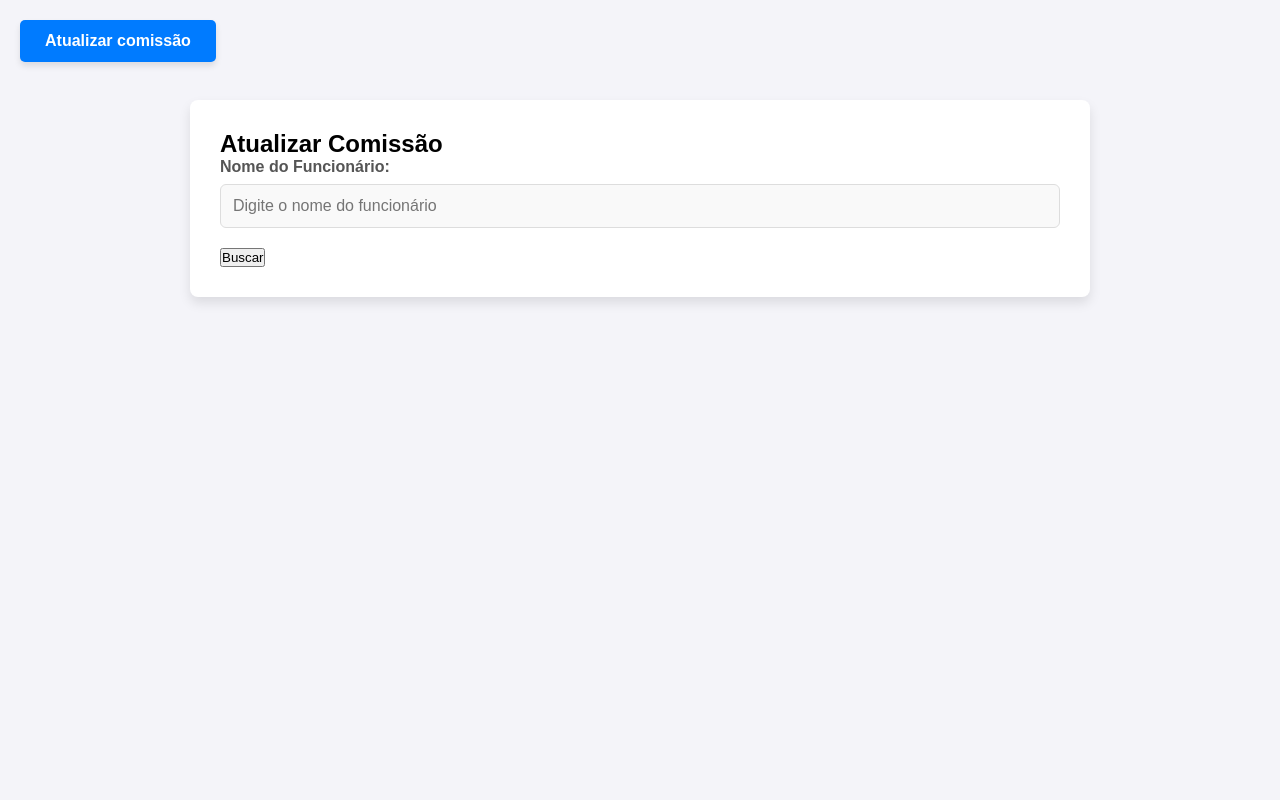
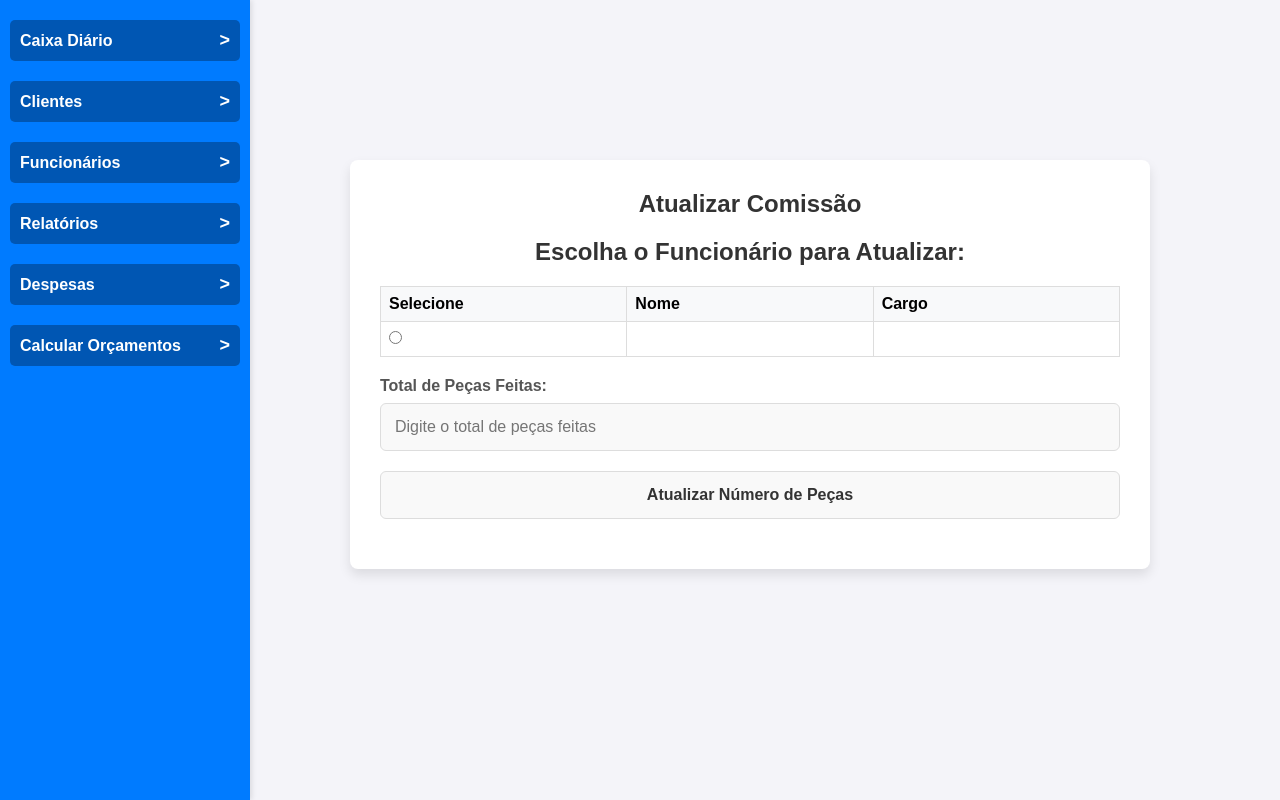
Before and after one commit to igorlds07/Oficina_projeto, a Flask app: page /funcionarios_atualizar in a window 1280 px wide. Run offline with Flask 2, Linux system fonts and the light colour scheme; tables that the repository leaves empty or names only in its code hold one stand-in row (values such as "Sample post").

Commit message:
Atualização da rota de comissão
Foi atualizado o formato de inserção de comissão, sendo que o cálculo ja efetuado no backend e inserido no banco de dados, a rota apenas pede o número de peças feitas

```diff
--- a/main.py
+++ b/main.py
@@ -292,45 +292,43 @@
 def funcionarios_atualizar():
     conexao = conexao_bd()
     cursor = conexao.cursor()
-    funcionario = None
 
     if request.method == 'POST':
+        # Obter o ID ou nome do funcionário selecionado
+        funcionario_id = request.form.get('funcionario_id')
+        total_pecas = request.form.get('total_peças', type=int) or 0
+        total_comissao = total_pecas * 70
 
-        nome_funcionario = request.form.get('nome')
+        if funcionario_id:
+            cursor.execute('SELECT * FROM funcionários WHERE idFuncionários = %s;', (funcionario_id,))
+            funcionario_escolhido = cursor.fetchone()
 
-        cursor.execute('SELECT * FROM funcionários WHERE nome = %s;', (nome_funcionario,))
-        funcionario_escolhido = cursor.fetchall()
+            if funcionario_escolhido:
+                # Atualizar as peças no banco de dados
+                total_pecas_atual = funcionario_escolhido[4] if funcionario_escolhido[4] is not None else 0
+                total_comissao_atual = funcionario_escolhido[5] if funcionario_escolhido[5] is not None else 0
 
-        if funcionario_escolhido:
-            funcionario_escolhido = funcionario_escolhido[0]
+                novo_total_pecas = total_pecas_atual + total_pecas
+                novo_total_comissao = total_comissao_atual + total_comissao
 
-            # Obter os valores do formulário
-            total_pecas = request.form.get('total_peças', 0)  # Valor padrão de 0 caso não seja enviado
-            valor_comissao = request.form.get('valor_comissão', 0)  # Valor padrão de 0 caso não seja enviado
+                cursor.execute('''UPDATE funcionários
+                                  SET total_peças = %s, valor_comissão = %s
+                                  WHERE idFuncionários = %s;''',
+                               (novo_total_pecas, novo_total_comissao, funcionario_id))
+                conexao.commit()
+                flash('Número de peças atualizado com sucesso!', 'success')
+            else:
+                flash('Funcionário não encontrado!', 'error')
+        else:
+            flash('Por favor, selecione um funcionário.', 'error')
 
-            # Recuperar os valores do banco de dados e substituir None por 0
-            total_pecas_db = funcionario_escolhido[0][5] if funcionario_escolhido[0][5] is not None else 0
-            valor_comissao_db = funcionario_escolhido[0][6] if funcionario_escolhido[0][6] is not None else 0
+    # Carregar todos os funcionários para exibir na lista
+    cursor.execute('SELECT * FROM funcionários')
+    funcionarios = cursor.fetchall()
 
-            # Somar os valores antigos com os novos
-            novo_total_pecas = total_pecas_db + int(total_pecas)  # Soma de total_peças
-            novo_valor_comissao = valor_comissao_db + float(valor_comissao)  # Soma de valor_comissão
+    conexao.close()
 
-            # Atualiza o banco de dados com os valores acumulados
-            comando = """UPDATE funcionários
-                                               SET total_peças = %s, valor_comissão = %s
-                                               WHERE nome = %s;"""
-            cursor.execute(comando, (novo_total_pecas, novo_valor_comissao, funcionario_escolhido[0][0]))
-            conexao.commit()
-            conexao.close()
-            flash('Valores adicionados com sucesso!', 'sucess')
-
-            return render_template('funcionarios_atualizar.html', funcionario=funcionario_escolhido)
-
-        else:
-            flash('Funcionário não encontrado!', 'error')
-
-    return render_template('funcionarios_atualizar.html', funcionario=funcionario)
+    return render_template('funcionarios_atualizar.html', funcionarios=funcionarios)
 
 
 @app.route('/excluir_funcionario', methods=['GET', 'POST'])
@@ -434,7 +432,6 @@
         """
         cursor.execute(query, (data_inicio.strftime('%Y-%m-%d'), data_fim.strftime('%Y-%m-%d')))
         resultados = cursor.fetchall()
-
 
         query = """
                SELECT SUM(valor_orcamento)
@@ -612,7 +609,7 @@
 
 @app.route('/calcular_orcamento', methods=['GET', 'POST'])
 def calcular_orcamento():
-    preco_venda = None
+
     if request.method == 'POST':
         valor_orcamento = request.form.get('valor_orcamento')
         valor_despesa = request.form.get('valor_despesas')
--- a/templates/caixa_diario.html
+++ b/templates/caixa_diario.html
@@ -100,6 +100,7 @@
     </style>
 </head>
 <body>
+
 {% include 'menu.html' %}
     <div class="container">
         <!-- Cabeçalho -->
--- a/templates/funcionarios_atualizar.html
+++ b/templates/funcionarios_atualizar.html
@@ -3,7 +3,7 @@
 <head>
     <meta charset="UTF-8">
     <meta name="viewport" content="width=device-width, initial-scale=1.0">
-    <title>Atualizar comissão</title>
+    <title>Atualizar Comissão</title>
     <style>
         /* Resetando margens e preenchimentos */
         * {
@@ -16,52 +16,26 @@
             font-family: Arial, sans-serif;
             background-color: #f4f4f9;
             margin-bottom: 80px; /* Para evitar sobreposição com o menu */
-        }
-
-        /* Estilo para o menu superior com botões */
-        .menu {
-            position: fixed;
-            top: 20px; /* Posiciona o menu mais para baixo */
-            left: 20px;
-            z-index: 1000; /* Certifica que o botão fique sempre sobreposto */
-            display: flex;
-            flex-direction: column;  /* Organiza os botões em coluna */
-            gap: 15px;
-        }
-
-        .menu button {
-            background-color: #007bff;
-            color: white;
-            border: none;
-            padding: 12px 25px;
-            font-size: 16px;
-            font-weight: bold;
-            cursor: pointer;
-            border-radius: 5px;
-            box-shadow: 0px 4px 6px rgba(0, 0, 0, 0.1);
-            transition: background-color 0.3s ease, transform 0.2s ease;
-        }
-
-        .menu button:hover {
-            background-color: #0056b3;
-            transform: scale(1.05);
+            padding-top: 60px; /* Espaço no topo para o menu fixo */
         }
 
         /* Estilo para o conteúdo da página de cadastro */
         .container {
             width: 100%;
-            max-width: 900px;
+            max-width: 800px;
             margin: 100px auto;
+            margin-left: 350px;
+            padding: 30px;
             background-color: #fff;
-            padding: 30px;
             border-radius: 8px;
             box-shadow: 0px 6px 12px rgba(0, 0, 0, 0.1);
+            box-sizing: border-box;
         }
 
-        h1 {
+        h1, h2 {
             text-align: center;
             color: #333;
-            margin-bottom: 30px;
+            margin-bottom: 20px;
         }
 
         .form-group {
@@ -77,7 +51,7 @@
 
         .form-group input, .form-group select {
             width: 100%;
-            padding: 12px;
+            padding: 14px;
             border: 1px solid #ddd;
             border-radius: 6px;
             font-size: 16px;
@@ -91,57 +65,95 @@
             outline: none;
         }
 
-        .form-group input[type="submit"] {
+        /* Estilo para a tabela de funcionários */
+        table {
+            width: 100%;
+            border-collapse: collapse;
+            margin-bottom: 20px;
+            table-layout: fixed;
+        }
+
+        table th, table td {
+            padding: 8px;
+            text-align: left;
+            border: 1px solid #ddd;
+        }
+
+        table th {
+            background-color: #f8f9fa;
+            font-weight: bold;
+        }
+
+        table td {
+            background-color: #fff;
+        }
+
+        /* Estilo para os botões de opção (radio) */
+        input[type="radio"] {
+            margin-right: 10px;
+        }
+
+        label {
+            cursor: pointer;
+            font-size: 16px;
+            color: #333;
+        }
+
+        /* Estilo para os botões */
+        .btn-atualizar, .btn-buscar {
+            background-color: #007bff;
+            color: white;
+            border: none;
+            padding: 12px 25px;
+            font-size: 16px;
+            font-weight: bold;
+            cursor: pointer;
+            border-radius: 5px;
+            transition: background-color 0.3s ease, transform 0.2s ease;
+        }
+
+        .btn-atualizar:hover, .btn-buscar:hover {
+            background-color: #0056b3;
+            transform: scale(1.05);
+        }
+
+        /* Estilo para as mensagens */
+        .messages .alert {
+            padding: 12px;
+            margin-top: 20px;
+            border-radius: 5px;
+        }
+
+        .alert-success {
             background-color: #28a745;
             color: white;
-            border: none;
-            cursor: pointer;
-            font-size: 18px;
-            padding: 15px;
-            border-radius: 5px;
-            transition: background-color 0.3s;
         }
 
-        .form-group input[type="submit"]:hover {
-            background-color: #218838;
-        }
-
-        .error {
-            color: red;
-            text-align: center;
-            font-size: 14px;
-            margin-top: 20px;
+        .alert-error {
+            background-color: #dc3545;
+            color: white;
         }
 
         /* Responsividade: ajuste para telas menores */
         @media screen and (max-width: 768px) {
-            body {
-                padding: 0 15px; /* Espaçamento nas laterais */
+            .container {
+                width: 100%;  /* Aumenta o tamanho do container */
+                padding: 20px; /* Reduz o preenchimento para dispositivos móveis */
+                margin-top: 120px;  /* Garante que o menu não sobreponha o conteúdo */
             }
 
-            .menu {
-                top: 10px; /* Ajuste da posição para dispositivos pequenos */
-                left: 10px;
+            h1, h2 {
+                font-size: 22px;  /* Reduz o tamanho do título em telas pequenas */
             }
 
-            .menu button {
-                padding: 10px 20px;  /* Menor tamanho de botão em telas pequenas */
-                font-size: 14px;  /* Menor tamanho de texto nos botões */
-            }
-
-            .container {
-                width: 100%;  /* Aumenta o tamanho do container */
-                padding: 15px; /* Reduz o preenchimento para dispositivos móveis */
-                margin-top: 100px;  /* Garante que o menu não sobreponha o conteúdo */
-            }
-
-            h1 {
-                font-size: 24px;  /* Reduz o tamanho do título em telas pequenas */
+            table {
+                width: 100%;
+                font-size: 14px; /* Menor fonte em telas menores */
             }
 
             .form-group input,
             .form-group select {
-                padding: 10px;  /* Ajuste de preenchimento em inputs */
+                padding: 12px;  /* Ajuste de preenchimento em inputs */
                 font-size: 14px;  /* Reduz o tamanho da fonte em campos de input */
             }
 
@@ -149,44 +161,12 @@
                 padding: 12px;  /* Ajuste de preenchimento para o botão de envio */
             }
         }
-
-        /* Estilo para a mensagem de sucesso */
-        .success {
-            position: absolute;
-            top: 120%;
-            margin-top: 20px;
-            background-color: rgba(40, 167, 69, 0.9); /* Cor de fundo verde */
-            color: white;
-            padding: 20px;
-            border-radius: 8px;
-            font-size: 18px;
-            text-align: center;
-            box-shadow: 0px 4px 10px rgba(0, 0, 0, 0.1);
-            opacity: 0;
-            visibility: hidden;
-            animation: fadeIn 3s forwards;
-        }
-
-        /* Animação de fade-in */
-        @keyframes fadeIn {
-            0% {
-                opacity: 0;
-                visibility: hidden;
-            }
-            100% {
-                opacity: 1;
-                visibility: visible;
-            }
-        }
     </style>
-
 </head>
 <body>
+
 <!-- Menu Superior com Botões -->
-<div class="menu">
-    <!-- Botão que redireciona para a página de edição -->
-    <button onclick="window.location.href='/funcionarios/atualizar'">Atualizar comissão</button>
-</div>
+{% include 'menu.html' %}
 
 <!-- Formulário de comissão do funcionário -->
 <div class="container">
@@ -205,35 +185,37 @@
         {% endif %}
     {% endwith %}
 
-    <form method="POST">
+    <form action="/funcionarios_atualizar" method="POST">
+        <h2>Escolha o Funcionário para Atualizar:</h2>
+        <table>
+            <thead>
+                <tr>
+                    <th>Selecione</th>
+                    <th>Nome</th>
+                    <th>Cargo</th>
+                </tr>
+            </thead>
+            <tbody>
+                {% for funcionario in funcionarios %}
+                <tr>
+                    <td><input type="radio" id="funcionario_{{ funcionario[0] }}" name="funcionario_id" value="{{ funcionario[0] }}"></td>
+                    <td><label for="funcionario_{{ funcionario[0] }}">{{ funcionario[1] }}</label></td>
+                    <td>{{ funcionario[3] }}</td>
+                </tr>
+                {% endfor %}
+            </tbody>
+        </table>
+
         <div class="form-group">
-            <label for="nome_funcionario">Nome do Funcionário:</label>
-            <input type="text" id="nome_funcionario" name="nome" placeholder="Digite o nome do funcionário" required>
+            <label for="total_peças">Total de Peças Feitas:</label>
+            <input type="number" id="total_peças" name="total_peças" placeholder="Digite o total de peças feitas" required>
         </div>
 
-        <button type="submit">Buscar</button>
+        <div class="form-group">
+            <input type="submit" value="Atualizar Número de Peças" class="btn-atualizar">
+        </div>
     </form>
 
-    <!-- Quando o funcionário for encontrado, exibe o formulário para atualização -->
-    {% if funcionario %}
-        {% if funcionario[0] == 'Funcionário não encontrado' %}
-            <p class="error-message">{{ funcionario[0] }}</p>
-        {% else %}
-            <form method="POST">
-                <div class="form-group">
-                    <label for="total_peças">Total de Peças Feitas: R$ 70,00</label>
-                    <input type="number" id="total_peças" name="total_peças" placeholder="Digite o total de peças feitas" required>
-                </div>
-
-                <div class="form-group">
-                    <label for="valor_comissão">Valor da Comissão:</label>
-                    <input type="number" step="0.01" id="valor_comissão" name="valor_comissão" placeholder="Digite o valor da comissão" required>
-                </div>
-
-                <button type="submit">Atualizar</button>
-            </form>
-        {% endif %}
-    {% endif %}
 </div>
 
 </body>
--- a/templates/menu.html
+++ b/templates/menu.html
@@ -112,6 +112,7 @@
                 <a href="/editar_funcionario">Editar Funcionário</a>
                 <a href="/excluir_funcionario">Excluir Funcionário</a>
                 <a href="/funcionarios">Visualizar Funcionários</a>
+                <a href="/funcionarios_atualizar">Atualizar Comissão</a>
             </div>
         </div>
          <!-- Novo botão: Relatórios -->
```
